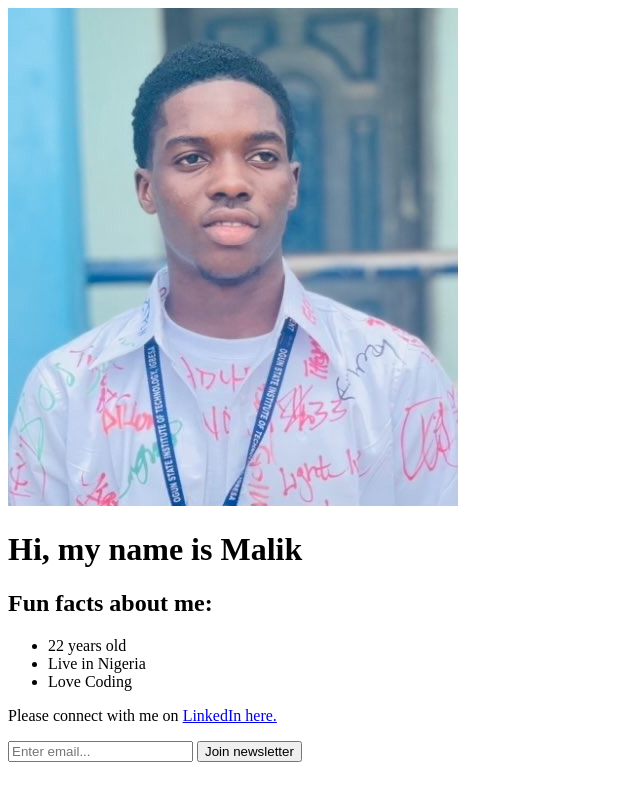
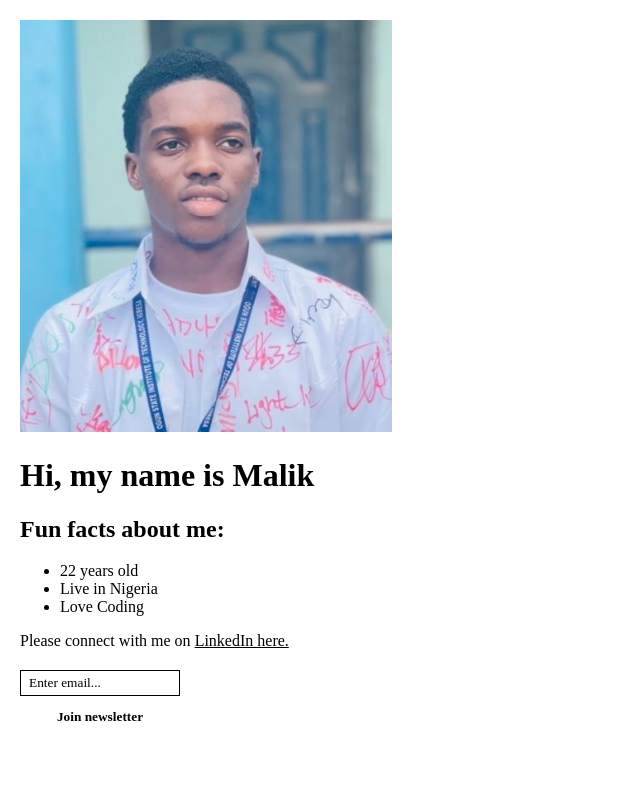
Before and after one commit to tr199er/personal-website, a plain HTML site: page index.html in a window 1280 px wide. Shown: the whole page, without its empty margins (0-640 px from the left). Drawn offline with Linux system fonts and the light colour scheme.

Commit message:
second section

```diff
--- a/index.html
+++ b/index.html
@@ -3,6 +3,7 @@
 <head>
     <meta charset="UTF-8">
     <meta name="viewport" content="width=device-width, initial-scale=1.0">
+    <link rel="stylesheet" href="./style.css">
     <title>Personal Website</title>
 </head>
 <body>
--- a/style.css
+++ b/style.css
@@ -0,0 +1,51 @@
+body, html {
+    margin: 0;
+    padding: 10px;
+    background: var(--background);
+    color: var(--text);
+    font-family: var(--font);
+}
+
+img {
+    width: 30%;
+    border-radius: calc(var(--image) * 2);
+    border: 4px solid var(--text);
+}
+
+a {
+    color: var(--text);
+}
+
+input {
+    display: block;
+    margin: 20px 0 0;
+    width: 160px;
+    box-sizing: border-box;
+    padding: 4px 8px;
+    border-width: 1px;
+    border-style: solid;
+    border-color:  var(--text);
+    color: var(--text);
+    background: none;
+    border-radius: var(--image);
+    font-family: var(--font);
+}
+
+::placeholder {
+    color: var(--text);
+}
+
+button {
+    border-radius: var(--image);
+    padding: 5px 10px;
+    border: none;
+    background: var(--text);
+    color: var(--background);
+    font-weight: bold;
+    box-sizing: border-box;
+    display: block;
+    margin: 8px 0;
+    cursor: pointer;
+    font-family: var(--font);
+    width: 160px;
+}
```
